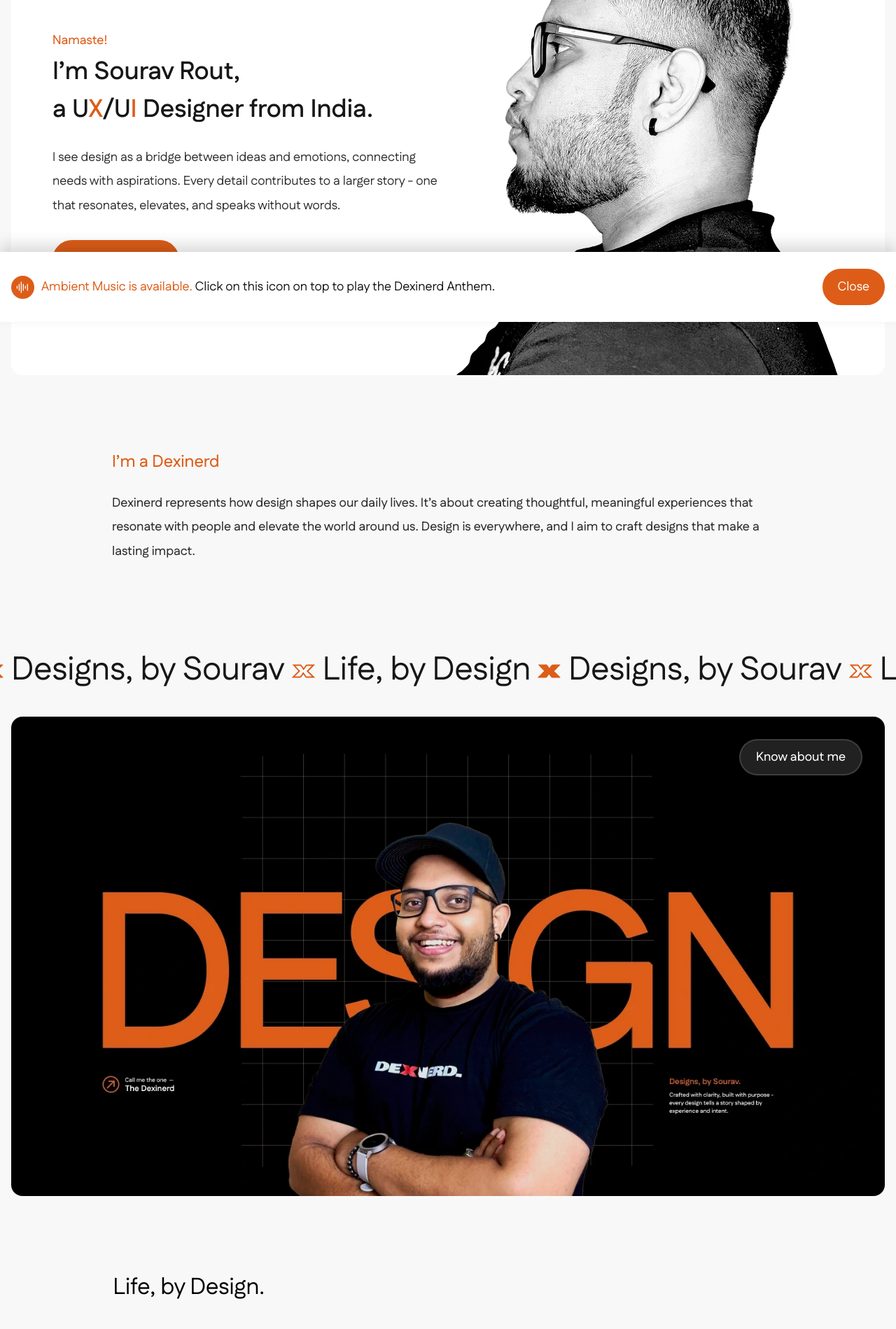
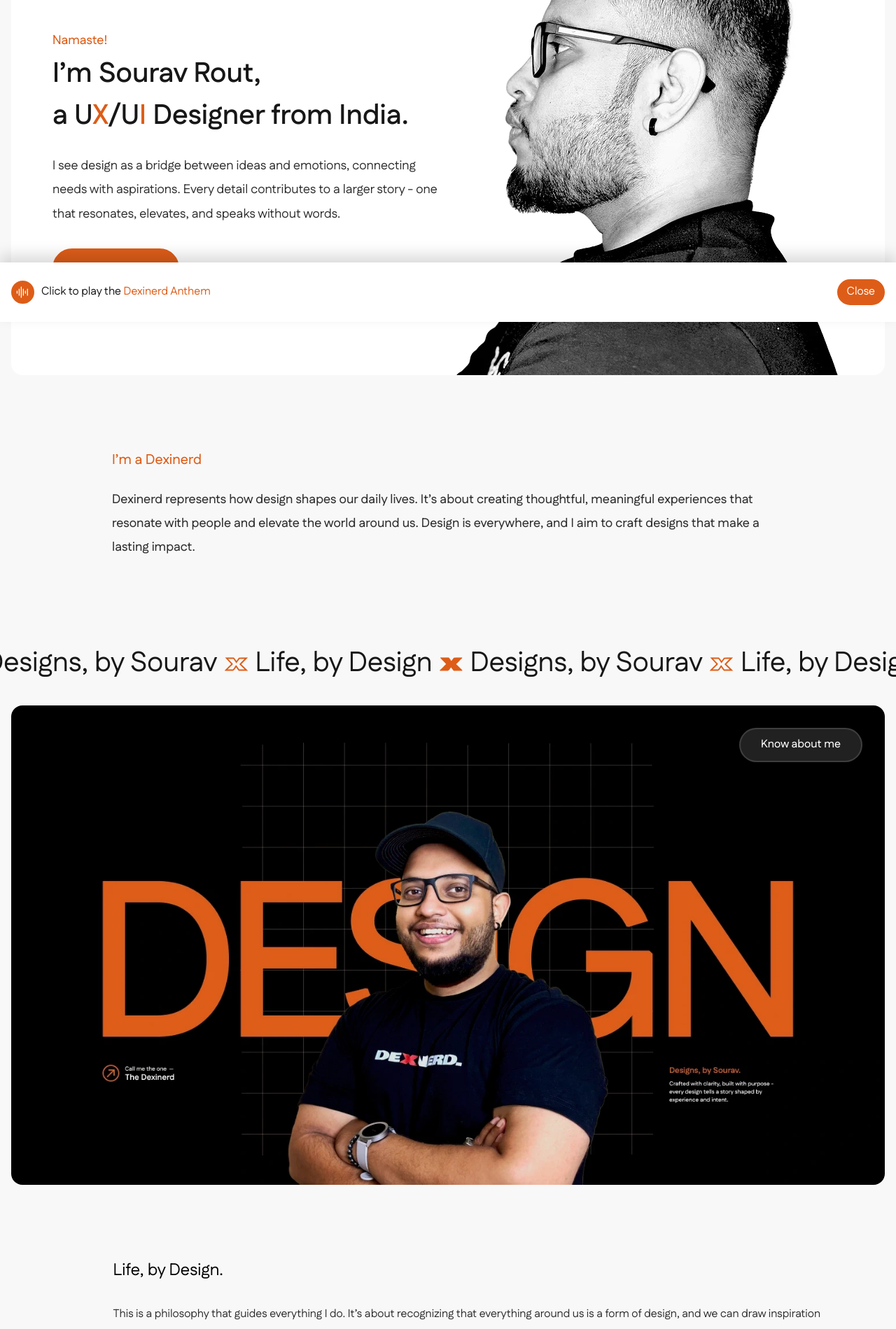
Before and after one commit to sssubham90/dexinerd, a React (Vite) app: page / in a window 1280 px wide. Shown: the part 340-2239 px from the top of the page at 70% size. Built offline with nearby package versions, Linux system fonts and the light colour scheme.

Commit message:
Responsive Finale 1

```diff
--- a/src/components/Hero.tsx
+++ b/src/components/Hero.tsx
@@ -33,7 +33,7 @@ function Hero() {
           </Root>
         </div>
         <div
-          className="flex flex-row mx-auto items-center justify-between min-w-[208px] p-1.5 mt-9 mb-8 border-1 border-[#2F2F2F] rounded-4xl min-[850px]:hidden"
+          className="flex flex-row mx-auto items-center justify-between min-w-[208px] p-1.5 my-6 border-1 border-[#2F2F2F] rounded-4xl min-[850px]:hidden"
           onClick={() =>
             window.scrollTo({
               top:
@@ -50,21 +50,23 @@ function Hero() {
           </p>
         </div>
         <div className="w-full pb-5.5 max-[850px]:text-center">
-          <h2 className="text-[#DD5D18] text-lg font-medium my-1">Namaste!</h2>
-          <h1 className="text-[#171717] text-[50px] font-semibold max-[1440px]:text-[47px] max-[1350px]:text-[36px] max-[1066px]:text-[24px]">
+          <h2 className="text-[#DD5D18] text-lg font-medium my-1 max-[1232px]:text-[16px]">
+            Namaste!
+          </h2>
+          <h1 className="text-[#171717] text-[50px] font-semibold max-[1440px]:text-[40px] max-[1232px]:text-[32px] max-[512px]:text-[24px]">
             I’m Sourav Rout,
           </h1>
-          <h1 className="text-[#171717] text-[50px] font-semibold mb-0.5 max-[1440px]:text-[47px] max-[1350px]:text-[36px] max-[1066px]:text-[24px]">
+          <h1 className="text-[#171717] text-[50px] font-semibold mb-0.5 max-[1440px]:text-[40px] max-[1232px]:text-[32px] max-[512px]:text-[24px]">
             a U<span className="text-[#DD5D18]">X</span>/U
             <span className="text-[#DD5D18]">I</span> Designer from India.
           </h1>
-          <p className="text-[#2F2F2F] text-lg font-normal leading-[191%] my-6">
+          <p className="text-[#2F2F2F] text-lg font-normal leading-[191%] my-6 max-[1232px]:text-[16px]">
             I see design as a bridge between ideas and emotions, connecting
             needs with aspirations. Every detail contributes to a larger story -
             one that resonates, elevates, and speaks without words.
           </p>
           <button
-            className="border-2 border-[#DD5D18] bg-[#DD5D18] hover:bg-[#8D58FF] text-white text-lg font-normal py-3 px-6 rounded-full my-2 cursor-pointer"
+            className="border-2 border-[#DD5D18] bg-[#DD5D18] hover:bg-[#8D58FF] text-white text-lg font-normal py-3 px-6 rounded-full my-2 cursor-pointer max-[1232px]:text-[16px]"
             onClick={() =>
               window.open("https://www.instagram.com/dexinerd.life", "_blank")
             }
--- a/src/components/KnowMore.tsx
+++ b/src/components/KnowMore.tsx
@@ -10,7 +10,7 @@ function KnowMoreComponent({
   return (
     <div className="my-5 mx-auto max-w-[1521px] relative max-[1553px]:mx-4 max-[1553px]:mb-4">
       <button
-        className="bg-white/[13%] backdrop-blur-lg text-white font-medium tracking-[-4%] text-lg border-2 border-white/[13%] hover:border-[#DD5D18] hover:bg-[#8D58FF] px-5 py-2.5 w-44 rounded-[58px] absolute right-[2.5vw] top-[2.5vw] cursor-pointer max-[900px]:right-6"
+        className="bg-white/[13%] backdrop-blur-lg text-white font-medium tracking-[-4%] text-lg border-2 border-white/[13%] hover:border-[#DD5D18] hover:bg-[#8D58FF] px-5 py-2.5 w-44 rounded-[58px] absolute right-[2.5vw] top-[2.5vw] cursor-pointer max-[900px]:right-6 max-[1440px]:text-[16px]"
         onClick={() => setExpanded(true)}
       >
         Know about me
@@ -35,21 +35,23 @@ function ExpandedKnowMoreComponent({
     <div className="my-5 mx-auto max-w-[1521px] relative max-[1553px]:mb-4 max-[1553px]:mx-4">
       <div className="bg-white p-2.5 border-1 border-white rounded-2xl flex flex-row flex-wrap-reverse justify-between items-stretch max-[900px]:gap-4">
         <div className="flex flex-col flex-1/2 shrink-0 p-16 max-[900px]:px-0 max-[900px]:py-4">
-          <h3 className="font-normal text-lg leading-[135%]">Hey again,</h3>
-          <h2 className="font-normal text-[37px] pt-3 leading-[135%] mb-6.5">
+          <h3 className="font-normal text-lg leading-[135%] max-[1440px]:text-[16px]">
+            Hey again,
+          </h3>
+          <h2 className="font-normal text-[37px] pt-3 leading-[135%] mb-6.5 max-[1440px]:text-[24px]">
             I am <span className="text-[#DD5D18]">Sourav Rout</span>
           </h2>
-          <p className="font-normal text-lg leading-[191%] text-[#2F2F2F] mb-2">
-            I am a self-taught UX/UI designer from India with over 3 years of
+          <p className="font-normal text-lg leading-[191%] text-[#2F2F2F] mb-2 max-[1440px]:text-[16px]">
+            I am a self-taught UX/UI designer from India with over 4 years of
             experience. My journey into design began during my time as a
             co-founder of ReadyGo Cabs, where I took charge of the company’s
             design work. This hands-on experience sparked my passion for design,
             leading me to teach myself the skills needed to create user-centered
             digital experiences.
           </p>
-          <p className="font-normal text-lg leading-[191%] text-[#2F2F2F] mt-2">
-            Over the years, I’ve refined my craft through roles at TCS and
-            Deloitte, and by collaborating with multiple brands on various
+          <p className="font-normal text-lg leading-[191%] text-[#2F2F2F] mt-2 max-[1440px]:text-[16px]">
+            Over the years, I’ve refined my craft through roles at Deloitte and
+            TCS, and by collaborating with multiple brands on various
             initiatives. My focus is always on blending creativity,
             functionality, and user needs to deliver impactful designs.
             Recently, I’ve also ventured into content creation under my brand
@@ -57,7 +59,7 @@ function ExpandedKnowMoreComponent({
             inspiration with a wider audience.
           </p>
           <button
-            className="mt-6.5 w-[202px] border-2 border-[#DD5D18] bg-[#DD5D18] hover:bg-[#8D58FF] text-white text-lg font-normal py-2.5 px-5 rounded-full my-2 cursor-pointer"
+            className="mt-6.5 w-[202px] border-2 border-[#DD5D18] bg-[#DD5D18] hover:bg-[#8D58FF] text-white text-lg font-normal py-2.5 px-5 rounded-full my-2 cursor-pointer max-[1440px]:text-[16px]"
             onClick={() => setExpanded(false)}
           >
             Download Resume
@@ -66,7 +68,7 @@ function ExpandedKnowMoreComponent({
         <div className="flex flex-col flex-1/2 min-w-[333px] shrink-0 relative max-[400px]:min-w-[260px]">
           {!isMobile && (
             <button
-              className="bg-white/[13%] backdrop-blur-lg text-white font-medium tracking-[-4%] text-lg border-2 border-white/[13%] hover:border-[#DD5D18] hover:bg-[#8D58FF] px-5 py-2.5 w-44 rounded-[58px] absolute right-[2.5vw] top-[2.5vw] cursor-pointer"
+              className="bg-white/[13%] backdrop-blur-lg text-white font-medium tracking-[-4%] text-lg border-2 border-white/[13%] hover:border-[#DD5D18] hover:bg-[#8D58FF] px-5 py-2.5 w-44 rounded-[58px] absolute right-[2.5vw] top-[2.5vw] cursor-pointer max-[1440px]:text-[16px]"
               onClick={() => setExpanded(false)}
             >
               Exit this view
@@ -107,10 +109,10 @@ function KnowMore() {
       <div className="py-1.5 my-27 mx-[160px] flex flex-row justify-between items-center max-[1440px]:my-24 max-[1300px]:mx-4">
         <div className="flex-grow-[527]"></div>
         <div className="w-[1012px]">
-          <h2 className="font-normal text-[33px] leading-[174%] text-black">
+          <h2 className="font-normal text-[33px] leading-[174%] text-black max-[1440px]:text-[24px]">
             Life, by Design.
           </h2>
-          <p className="font-normal text-lg leading-[191%] text-[#2F2F2F] mt-6.5">
+          <p className="font-normal text-lg leading-[191%] text-[#2F2F2F] mt-6.5 max-[1440px]:text-[16px]">
             This is a philosophy that guides everything I do. It’s about
             recognizing that everything around us is a form of design, and we
             can draw inspiration from it. Every choice, every moment, is shaped
--- a/src/components/MarqueeBanner.tsx
+++ b/src/components/MarqueeBanner.tsx
@@ -2,34 +2,32 @@ import Marquee from "react-fast-marquee";
 import CrossOutlined from "../assets/svg/CrossOutlined.svg";
 import Cross from "../assets/svg/Cross.svg";
 
+function MarqueeItem({ index }: { index: number }) {
+  return (
+    <>
+      <div className="inline-block whitespace-nowrap px-2.5 py-2.5">
+        <h3>{index % 2 == 0 ? "Life, by Design" : "Designs, by Sourav"}</h3>
+      </div>
+      <img
+        src={index % 2 == 0 ? CrossOutlined : Cross}
+        alt="cross"
+        className="inline-block w-8.5 h-5 max-[768px]:w-6.5 max-[768px]:h-4"
+      />
+    </>
+  );
+}
+
 function MarqueeBanner() {
   return (
-    <Marquee className="font-normal text-[50px] text-[#171717] max-[1440px]:text-[47px]">
-      <div className="inline-block whitespace-nowrap px-2.5 py-2.5">
-        <h3>Life, by Design</h3>
-      </div>
-      <img src={CrossOutlined} alt="cross" className="inline-block w-8.5 h-5" />
-      <div className="inline-block whitespace-nowrap px-2.5 py-2.5">
-        <h3>Designs, by Sourav</h3>
-      </div>
-      <img src={Cross} alt="cross" className="inline-block w-8.5 h-5" />
-      <div className="inline-block whitespace-nowrap px-2.5 py-2.5">
-        <h3>Life, by Design</h3>
-      </div>
-      <img src={CrossOutlined} alt="cross" className="inline-block w-8.5 h-5" />
-      <div className="inline-block whitespace-nowrap px-2.5 py-2.5">
-        <h3>Designs, by Sourav</h3>
-      </div>
-      <img src={Cross} alt="cross" className="inline-block w-8.5 h-5" />
-      <div className="inline-block whitespace-nowrap px-2.5 py-2.5">
-        <h3>Life, by Design</h3>
-      </div>
-      <img src={CrossOutlined} alt="cross" className="inline-block w-8.5 h-5" />
-      <div className="inline-block whitespace-nowrap px-2.5 py-2.5">
-        <h3>Designs, by Sourav</h3>
-      </div>
-      <img src={Cross} alt="cross" className="inline-block w-8.5 h-5" />
+    <Marquee className="font-normal text-[50px] text-[#171717] max-[1440px]:text-[40px] max-[1232px]:text-[32px] max-[512px]:text-[24px]">
+      {Array(6)
+        .fill(null)
+        .map((_, index) => (
+          <MarqueeItem key={index} index={index} />
+        ))}
     </Marquee>
   );
 }
 export default MarqueeBanner;
+
+//
--- a/src/components/MusicAlert.tsx
+++ b/src/components/MusicAlert.tsx
@@ -9,7 +9,7 @@ function MusicAlert({ playAudio, setShowMusicAlert }: MusicAlertProps) {
   return (
     <div className="bg-white z-50 sticky bottom-0 animate-float-up shadow-up pb-[env(safe-area-inset-bottom)]">
       <div className="py-6 mx-auto max-w-[1521px] flex flex-row justify-between items-center max-[1553px]:mx-4">
-        <div className="flex flex-row justify-items-center gap-2.5">
+        <div className="flex flex-row items-center justify-center gap-2.5">
           <div className="flex items-center justify-center">
             <Music
               style={{ backgroundColor: "#DD5D18" }}
@@ -17,13 +17,13 @@ function MusicAlert({ playAudio, setShowMusicAlert }: MusicAlertProps) {
               className="w-[33px] h-auto cursor-pointer border-2 border-[#DD5D18] rounded-full fill-[#DD5D18] hover:fill-[#8D58FF]"
             />
           </div>
-          <h1 className="text-[#171717] text-lg leading-[191%] font-normal">
-            <span className="text-[#DD5D18]">Ambient Music is available.</span>{" "}
-            Click on this icon on top to play the Dexinerd Anthem.
+          <h1 className="text-[#171717] text-lg font-normal max-[1440px]:text-[16px]">
+            Click to play the{" "}
+            <span className="text-[#DD5D18]">Dexinerd Anthem</span>
           </h1>
         </div>
         <button
-          className="bg-[#DD5D18] text-white text-lg font-normal py-2.5 px-5 rounded-full cursor-pointer border-2 border-[#DD5D18] hover:bg-[#8D58FF]"
+          className="bg-[#DD5D18] text-white text-lg font-normal py-1 px-3 rounded-full cursor-pointer border-2 border-[#DD5D18] hover:bg-[#8D58FF] max-[1440px]:text-[16px]"
           onClick={() => setShowMusicAlert(false)}
         >
           Close
--- a/src/components/Story.tsx
+++ b/src/components/Story.tsx
@@ -4,8 +4,10 @@ function Story() {
       <div className="flex-grow-[527]"></div>
 
       <div className="w-[1012px]">
-        <h2 className="font-medium text-2xl text-[#DD5D18]">I’m a Dexinerd</h2>
-        <h3 className="font-medium text-lg leading-[191%] text-[#2F2F2F] mt-6.5">
+        <h2 className="font-medium text-2xl text-[#DD5D18] max-[1440px]:text-[20px]">
+          I’m a Dexinerd
+        </h2>
+        <h3 className="font-medium text-lg leading-[191%] text-[#2F2F2F] mt-6.5 max-[1232px]:text-[16px]">
           Dexinerd represents how design shapes our daily lives. It’s about
           creating thoughtful, meaningful experiences that resonate with people
           and elevate the world around us. Design is everywhere, and I aim to
```
Also changed, not shown: src/components/ContactForm.tsx (+33 -18 lines), src/components/FAQ.tsx (+10 -8 lines), src/components/Footer.tsx (+7 -7 lines), src/components/Portfolio.tsx (+5 -3 lines), src/components/TestimonialSlider.tsx (+4 -4 lines), src/components/WorkEx.tsx (+4 -4 lines).
